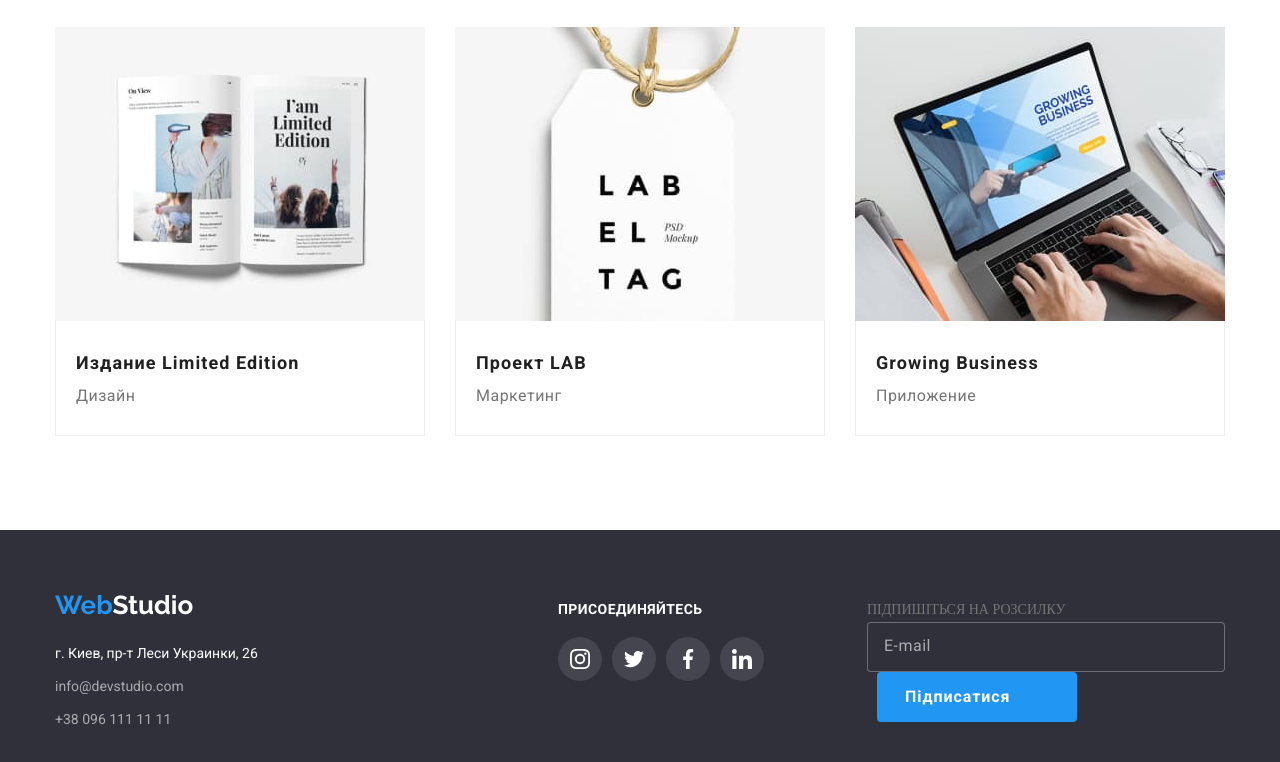
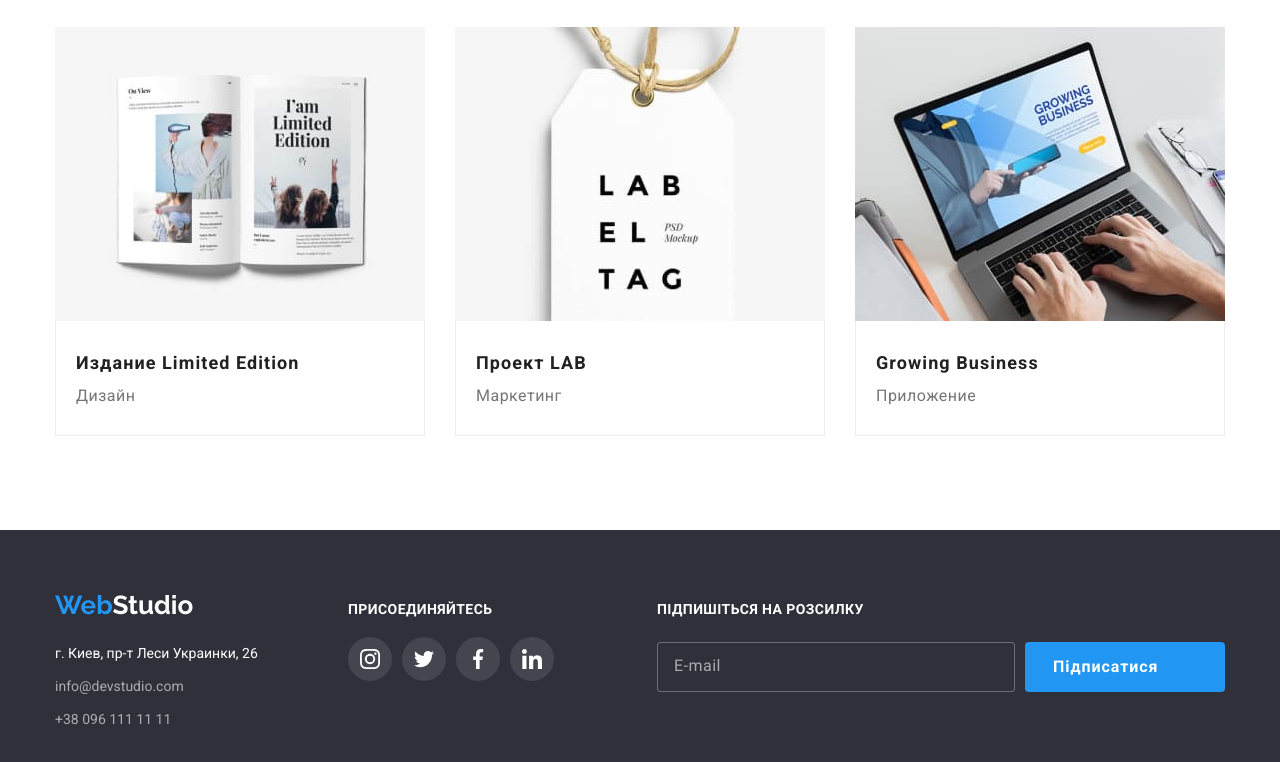
Before and after one commit to AlexMedvetskiy/goit-markup-hw-06, a plain HTML site: page portfolio.html in a window 1280 px wide. Shown: the part 1114-1876 px from the top of the page. Drawn offline with nearby package versions, Linux system fonts and the light colour scheme.

Commit message:
latest code patch

```diff
--- a/portfolio.html
+++ b/portfolio.html
@@ -337,14 +337,13 @@
                             </ul>
                         </div>
 
-                        <div class="div-label-footer">
-                            <label for="user-email-footer"></label>
-                                <span class="span-footer-input">ПІДПИШІТЬСЯ НА РОЗСИЛКУ</span>
-                                <div class="input-foter-div">
+                        <form class="div-label-footer">
+                            <label for="user-email-footer" class="user-email-footer">ПІДПИШІТЬСЯ НА РОЗСИЛКУ</label>
+                                <div class="input-footer-div">
                                 <input type="email"
                                 class="form-input-footer"
-                                name="user-email"
-                                id="user-email"
+                                name="user-email-footer"
+                                id="user-email-footer"
                                 placeholder="E-mail">
 
                                 <button type="submit"
@@ -355,8 +354,7 @@
                                 </svg>
                             </button>
                              </div>
-
-                    </div>
+                                 </form>
             </footer>
 
 </body>
```
